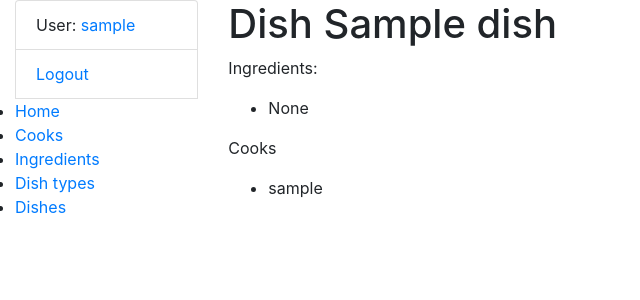
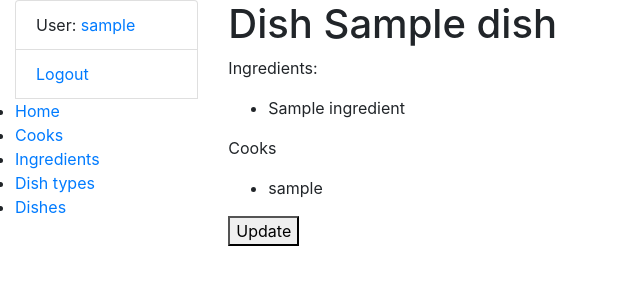
Before and after one commit to YKonoplyov/django-restaurant-kitchen-service, a Django app: page /dish/1/details in a window 1280 px wide. Shown: the top 300 px of the page, without its empty margins (0-640 px from the left). Run offline with Django 4.2, Linux system fonts and the light colour scheme; a user stored in the database is signed in; tables that the repository leaves empty hold one stand-in row (values such as "Sample post").

Commit message:
dish update view, page  added

```diff
--- a/kitchen/urls.py
+++ b/kitchen/urls.py
@@ -5,7 +5,7 @@ from kitchen.views import (
     IngredientCreateView, IngredientUpdateView, DishTypeList,
     IngredientDeleteView, CookDeleteView, DishTypeCreateView,
     DishTypeDeleteView, DishTypeUpdateView, DishListView,
-    DishCreateView, DishDetailView
+    DishCreateView, DishDetailView, DishUpdateView
 )
 
 urlpatterns = [
@@ -25,7 +25,8 @@ urlpatterns = [
     path("dish-types/<int:pk>/delete/", DishTypeDeleteView.as_view(), name="dish-type-delete"),
     path("dishes", DishListView.as_view(), name="dish-list"),
     path("dishes/create/", DishCreateView.as_view(), name="dish-create"),
-    path("dish/<int:pk>/details", DishDetailView.as_view(), name="dish-details")
+    path("dish/<int:pk>/details", DishDetailView.as_view(), name="dish-details"),
+    path("dish/<int:pk>/update", DishUpdateView.as_view(), name="dish-update"),
 ]
 
 app_name = "kitchen"
--- a/kitchen/views.py
+++ b/kitchen/views.py
@@ -97,3 +97,15 @@ class DishCreateView(LoginRequiredMixin, generic.CreateView):
 
 class DishDetailView(LoginRequiredMixin, generic.DetailView):
     model = Dish
+
+
+class DishUpdateView(LoginRequiredMixin, generic.UpdateView):
+    model = Dish
+    fields = "__all__"
+    template_name = "kitchen/dish-form.html"
+
+    def get_success_url(self):
+
+        success_url = reverse_lazy("kitchen:dish-details", args=[self.object.pk])
+
+        return success_url
--- a/templates/kitchen/dish_detail.html
+++ b/templates/kitchen/dish_detail.html
@@ -6,7 +6,7 @@
   <ul>
       {% for ingredient in dish.ingredients.all %}
     <li>
-      {{ dish.ingredients.name }}
+      {{ ingredient.name }}
     </li>
       {% endfor %}
   </ul>
@@ -16,4 +16,5 @@
       <li>{{ cook.username }}</li>
     {% endfor %}
   </ul>
+  <a href="{% url 'kitchen:dish-update' pk=dish.id %}"><button>Update</button></a>
 {% endblock %}
```
